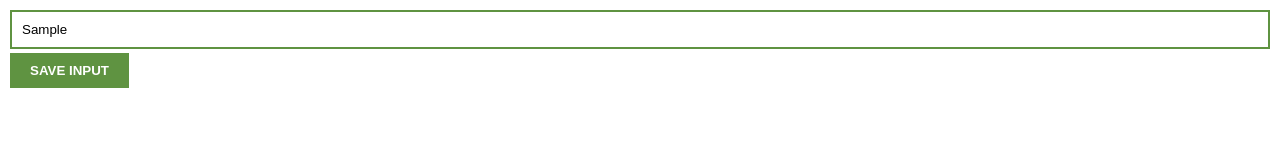
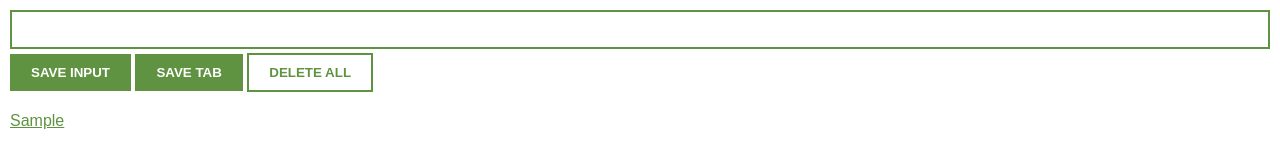
Before and after one commit to aliyasyeddd/Chrome-Extension, a browser extension: page index.html in a window 1280 px wide. Both pictures are taken after typing "Sample" into the empty fields and a click on the button "SAVE INPUT". Drawn offline with Linux system fonts and the light colour scheme.

Commit message:
local storage functionality

```diff
--- a/index.css
+++ b/index.css
@@ -2,6 +2,7 @@ body {
   margin: 0;
   padding: 10px;
   font-family: Arial, Helvetica, sans-serif;
+  min-width: 400px;
 }
 
 
@@ -17,7 +18,28 @@ button {
   background: #5f9341;
   padding: 10px 20px;
   color: #fff;
-  border: none;
+  border: 1px solid #5f9341;
   font-weight: bold;
   cursor: pointer;
 }
+
+#delete-btn {
+ cursor: pointer;
+ background: #fff;
+ color: #5f9341;
+ border: 2px solid;
+}
+
+ul {
+  margin-top: 20px;
+  list-style: none;
+  padding-left: 0;
+}
+
+li {
+ margin-top: 5px;
+}
+
+a {
+  color: #5f9341;
+}
--- a/index.html
+++ b/index.html
@@ -9,6 +9,9 @@
 <body>
   <input type="text" id="input-el">
   <button id="input-btn">SAVE INPUT</button>
-  <script src="index.js"></script>
+  <button id="tab-btn">SAVE TAB</button>
+  <button id="delete-btn">DELETE ALL</button>
+  <ul id="ul-el"></ul>
+  <script type="module" src="index.js"></script>
 </body>
 </html>
--- a/index.js
+++ b/index.js
@@ -1,10 +1,58 @@
 
-let myLeads = []
-const inputEl = document.querySelector("#input-el")
-const inputBtn = document.getElementById("input-btn");
+import { initializeApp } from "https://www.gstatic.com/firebasejs/11.5.0/firebase-app.js";
+
+const firebaseConfig = {}
+
+const app = initializeApp(firebaseConfig);
 
 
+let myLeads = [];
+const inputEl = document.querySelector("#input-el");
+const inputBtn = document.getElementById("input-btn");
+const ulEl = document.getElementById("ul-el");
+const deleteBtn = document.getElementById("delete-btn");
+const tabBtn = document.getElementById("tab-btn");
+//saving input to localStorage
+const leadsFromLocalStorage = JSON.parse(localStorage.getItem("myLeads"));
 
-inputBtn.addEventListener("click", function() {
-  myLeads.push(inputEl.value)
-})
+if (leadsFromLocalStorage) {
+  myLeads = leadsFromLocalStorage;
+  render(myLeads);
+}
+
+
+tabBtn.addEventListener("click", function () {
+  chrome.tabs.query({ active: true, currentWindow: true }, function (tabs) {
+    let urlTab = tabs[0].url;
+    myLeads.push(urlTab);
+    localStorage.setItem("myLeads", JSON.stringify(myLeads));
+    render(myLeads);
+  });
+});
+
+function render(leads) {
+  let listItems = "";
+  for (let i = 0; i < leads.length; i++) {
+    listItems += `
+           <li>
+              <a target='_blank' href='${leads[i]}'>
+                    ${leads[i]}
+                </a>
+           </li>
+   `;
+  }
+  ulEl.innerHTML = listItems;
+}
+
+deleteBtn.addEventListener("dblclick", function () {
+  localStorage.clear();
+  myLeads = [];
+  render(myLeads);
+});
+
+inputBtn.addEventListener("click", function () {
+  myLeads.push(inputEl.value);
+  inputEl.value = "";
+  localStorage.setItem("myLeads", JSON.stringify(myLeads));
+  render(myLeads);
+});
```
Also changed, not shown: icon.png (added), manifest.json (added).
